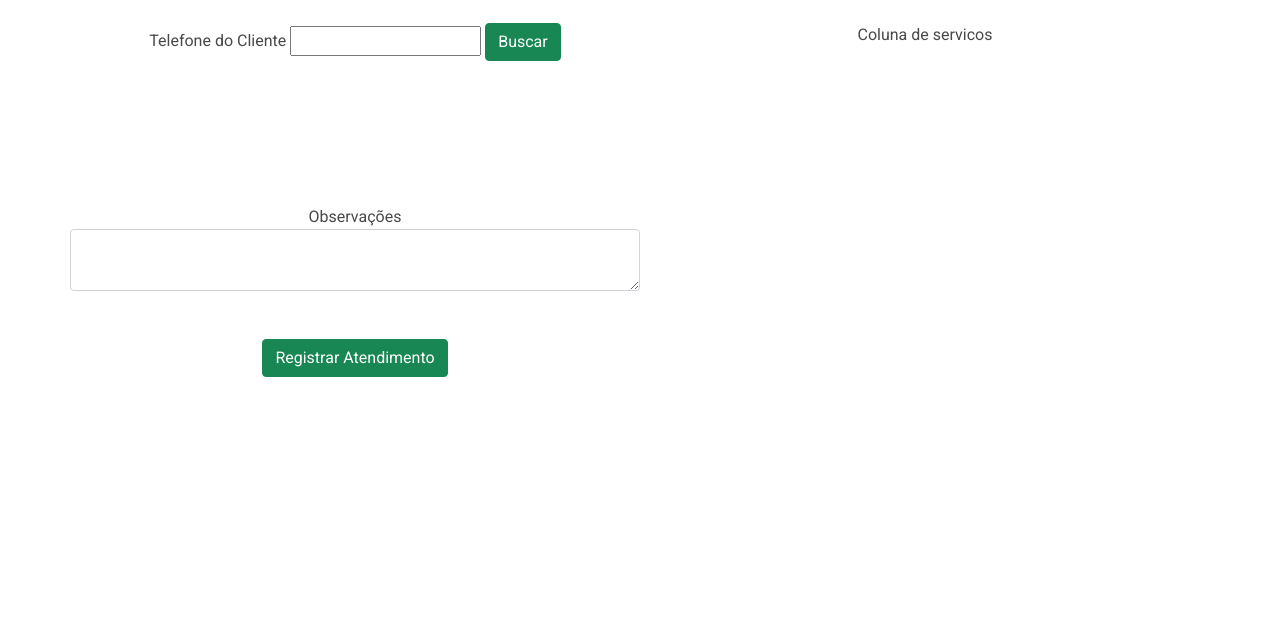
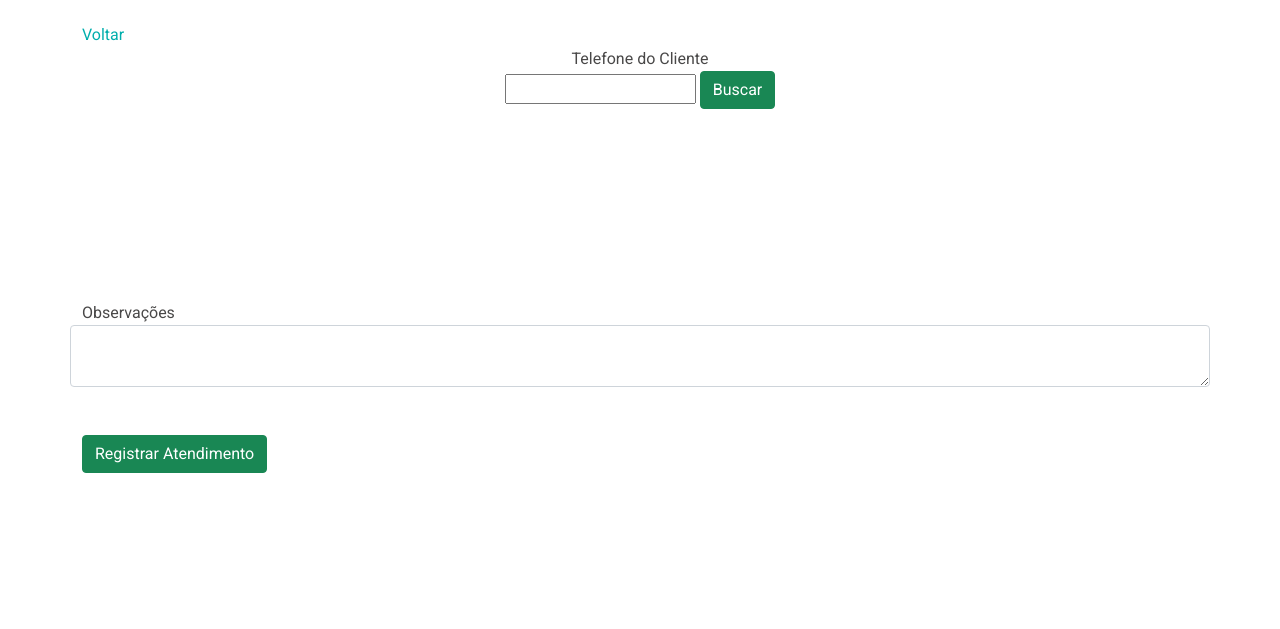
Before and after one commit to nathaliaacouto/PetStory, a Flask app: page /novo-atendimento in a window 1280 px wide. Shown: the part 171-800 px from the top of the page. Run offline with Flask 2, Linux system fonts and the light colour scheme.

Commit message:
começar a tela de visualização de serviços

```diff
--- a/app/routes.py
+++ b/app/routes.py
@@ -46,15 +46,9 @@ def init_app(app):
             return redirect(url_for('registro'))
         return render_template('registro.html', form=form, title="Registro")
 
-    @app.route("/fila")
-    def fila():
-        # (alert): because i remove "from app.model import Model",
-        #          so this function/endpoint has server error. att@silvamva
-
-        # data = Model.read()
-        # return render_template("queue.html", data=data, title="Fila de Atendimentos")
-
-        return "<h2>Em desenvolvimento</h2>"
+    @app.route("/servicos")
+    def servicos():
+        return render_template("servicos.html", title="Serviços")
 
     @app.route("/novo-atendimento", methods=["GET", "POST"])
     def novo_atendimento():
--- a/app/static/css/novo_atendimento.css
+++ b/app/static/css/novo_atendimento.css
@@ -1,18 +1,29 @@
-body {
-        text-align: center;
-        overflow: hidden;
-}
 
 .marcar-txt {
         color: #00AEAC;
 }
 
-.pet-select {
-        width: 50%;
+.back-link:link,
+.back-link:visited {
+        text-decoration: none;
+        color: #00AEAC;
+        font-size: 1rem;
+        border-bottom: 1px solid transparent;
+        transition: all 300ms;
+}
+
+.back-link:hover,
+.back-link:active {
+        border-bottom: 1px solid #00AEAC;
 }
 
 .start-label {
         text-align: start;
+}
+
+.search-label {
+        display: block;
+        text-align: center;
 }
 
 li {
--- a/app/templates/base.html
+++ b/app/templates/base.html
@@ -37,7 +37,7 @@
 
         <div class="menu-nav ordY">
           <ul>
-            <li><a href="/novo-atendimento">Serviços</a></li>
+            <li><a href="/servicos">Serviços</a></li>
             <li><a href="/registro">Cadastro</a></li>
             <li><a href="#">Clientes</a></li>
             <li><a href="#">Notificações</a></li>
--- a/app/templates/novo_atendimento.html
+++ b/app/templates/novo_atendimento.html
@@ -9,26 +9,21 @@
             {{ error }}
         </div>
     {% endfor %}
-    <h1 class="marcar-txt mb-5">Serviços</h1>
+    <h1 class="marcar-txt mb-5 text-center">Novo Atendimento</h1>
     {% with messages = get_flashed_messages() %}
         <div class="messages">
-            <ul class="alert-list" role="alert">
+            <ul class="alert-list text-center mt-3" role="alert">
             {% for message in messages %}
                 <li class="alert alert-danger">{{ message }}</li>
             {% endfor %}
             </ul>
         </div>
     {% endwith %}
-    <div class="row">
-        <div class="col-lg-6 col-md-12">
+    <a class="back-link" href="/servicos">Voltar</a>
     <form action='' method='post' novalidate>
         {{ form.hidden_tag() }}
-                <!-- <div class="backdrop">
-                    <div class="cliente-modal">
-                    </div>
-                </div> -->
-                <div class="mb-5">
-                    {{ form.search_box.label() }}
+        <div class="mb-5 text-center">
+            {{ form.search_box.label(class="search-label") }}
             {{ form.search_box()}}
             {{ form.search(class="btn btn-success")}}
         </div>
@@ -57,14 +52,14 @@
                     {{ s.servico(class="form-select")}}
                 </div>
             {% endfor %}
-                    <div class="col-lg-4">
+        </div>
+        <div class="row mb-5">
             {% for s in form.cages_data %}
-                            <div class="col-lg-4">
+                <div class="col-lg-2">
                     {{ s.available_cages.label() }}
                     {{ s.available_cages(class="form-select")}}
                 </div>
             {% endfor %}
-                    </div>
         </div>
         <div class="row mb-5">
             {{ form.obs_text_area.label()}}
@@ -73,9 +68,4 @@
         {{ form.submit(class="btn btn-success")}}
     </form>
 </div>
-        <div class="col-lg-6 col-md-12">
-            Coluna de servicos
-        </div>
-    </div>
-</div>
 {% endblock %}
```
Also changed, not shown: app/static/css/servicos.css (added, +22 -0 lines), app/templates/servicos.html (added, +13 -0 lines). Lines whose indentation alone changed are shown as unchanged.
